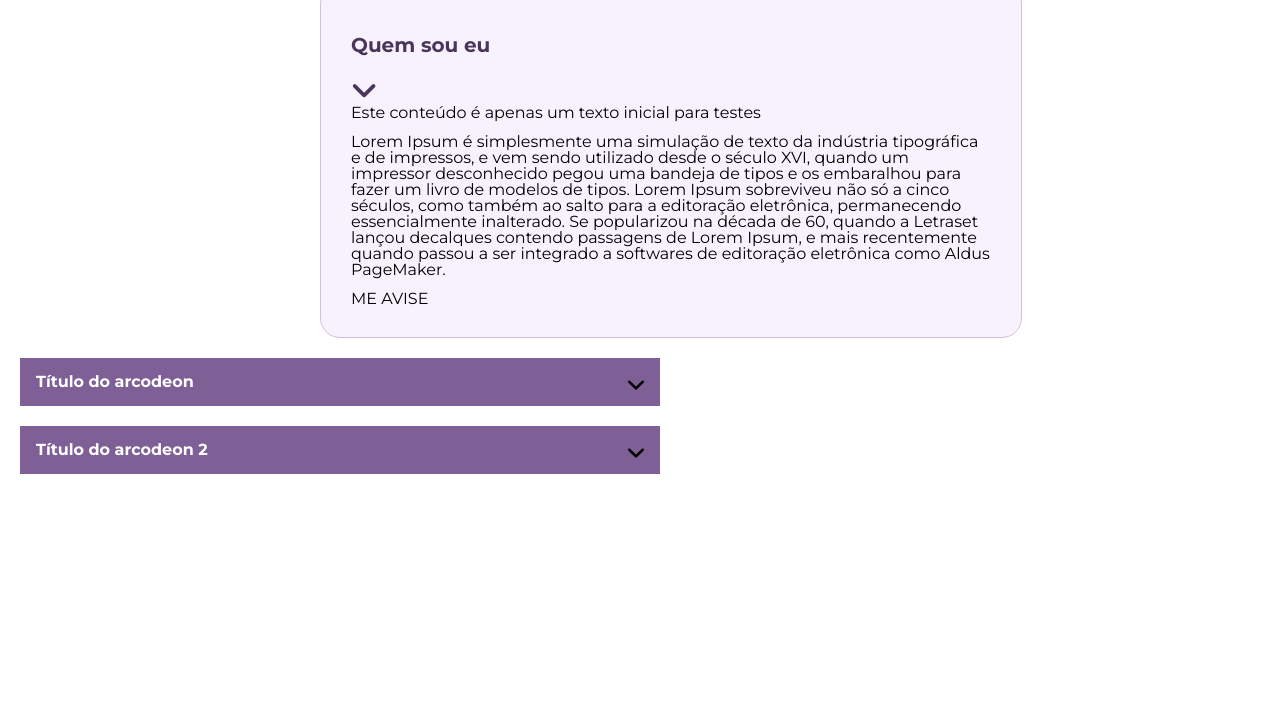
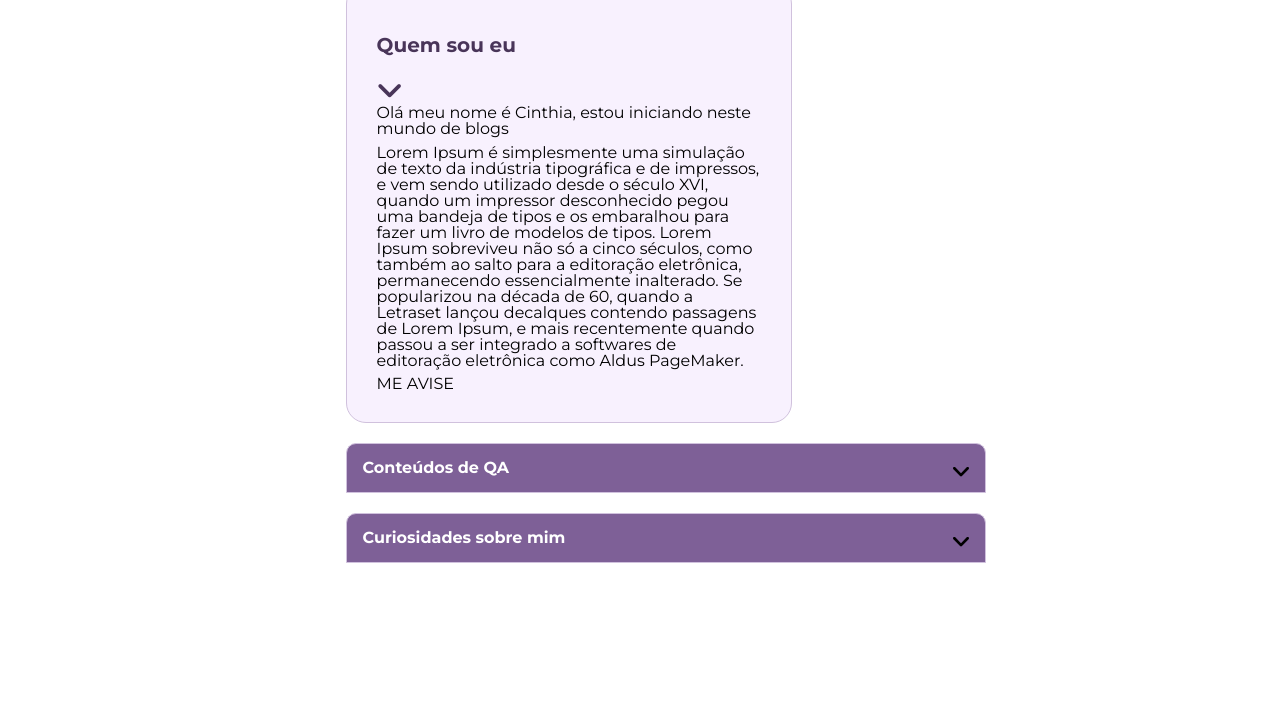
Before and after one commit to Cinthia2/meu-site, a plain HTML site: page index.html in a window 1280 px wide. Shown: the part 80-800 px from the top of the page. Drawn offline with Linux system fonts and the light colour scheme.

Commit message:
Ajustando as bordas do  arcodeon e inserindo conteúdo sobre mim

```diff
--- a/css/home.css
+++ b/css/home.css
@@ -49,10 +49,10 @@ nav li:hover{
 }
 
 section.descricao-inicial{
-    margin-left: 25%;
+    margin-left: 27%;
     padding: 30px;
     text-align: left;
-    width: 50%;
+    width: 30%;
 
     border-width: 1px;
     border-style: solid;
@@ -78,7 +78,9 @@ i {
 }
 
 .accordion{
-    margin: 20px;
+    margin-left: 27%;
+    margin-top: 20px;
+    margin-bottom: 10px;
     width: 50%;
     overflow: hidden;
 }
@@ -95,6 +97,12 @@ i {
     background: #7e6097;
     font-weight: 700;
     cursor:pointer;
+
+    border-width: 1px;
+    border-style: solid;
+    border-color: #d0c1dd;
+
+    border-radius: 10px 10px 0 0 ;
 }
 
 .acc-label:hover{
--- a/index.html
+++ b/index.html
@@ -31,7 +31,7 @@
             <section class="descricao-inicial">
                 <h1 class="titulo"> Quem sou eu</h1>
                 <i class="fas fa-angle-down"></i>
-                <p> Este conteúdo é apenas um texto inicial para testes </p>
+                <p> Olá meu nome é Cinthia, estou iniciando neste mundo de blogs </p>
                 <p> Lorem Ipsum é simplesmente uma simulação de texto da indústria tipográfica e de impressos, e vem sendo utilizado desde o século XVI, quando um impressor desconhecido pegou uma bandeja de tipos e os embaralhou para fazer um livro de modelos de tipos. Lorem Ipsum sobreviveu não só a cinco séculos, como também ao salto para a editoração eletrônica, permanecendo essencialmente inalterado. Se popularizou na década de 60, quando a Letraset lançou decalques contendo passagens de Lorem Ipsum, e mais recentemente quando passou a ser integrado a softwares de editoração eletrônica como Aldus PageMaker.</p>
                 <a>ME AVISE</a>
             </section>
@@ -41,7 +41,7 @@
 
         <div class="accordion">
                 <input type="checkbox" id="1">
-                <label class="acc-label" for="1"> Título do arcodeon</label>
+                <label class="acc-label" for="1"> Conteúdos de QA</label>
                 <div class="acc-content">
                     <p> Lorem Ipsum é simplesmente uma simulação de texto da indústria tipográfica e de impressos, e vem sendo utilizado desde o século XVI, quando um impressor desconhecido pegou uma bandeja de tipos e os embaralhou para fazer um livro de modelos de tipos. Lorem Ipsum sobreviveu não só a cinco séculos, como também ao salto para a editoração eletrônica, permanecendo essencialmente inalterado. Se popularizou na década de 60, quando a Letraset lançou decalques contendo passagens de Lorem Ipsum, e mais recentemente quando passou a ser integrado a softwares de editoração eletrônica como Aldus PageMaker.</p>
                 </div>
@@ -49,7 +49,7 @@
 
         <div class="accordion">
             <input type="checkbox" id="2">
-            <label class="acc-label" for="2"> Título do arcodeon 2</label>
+            <label class="acc-label" for="2"> Curiosidades sobre mim</label>
             <div class="acc-content">
                 <p> Lorem Ipsum é simplesmente uma simulação de texto da indústria tipográfica e de impressos, e vem sendo utilizado desde o século XVI, quando um impressor desconhecido pegou uma bandeja de tipos e os embaralhou para fazer um livro de modelos de tipos. Lorem Ipsum sobreviveu não só a cinco séculos, como também ao salto para a editoração eletrônica, permanecendo essencialmente inalterado. Se popularizou na década de 60, quando a Letraset lançou decalques contendo passagens de Lorem Ipsum, e mais recentemente quando passou a ser integrado a softwares de editoração eletrônica como Aldus PageMaker.</p>
             </div>
```
